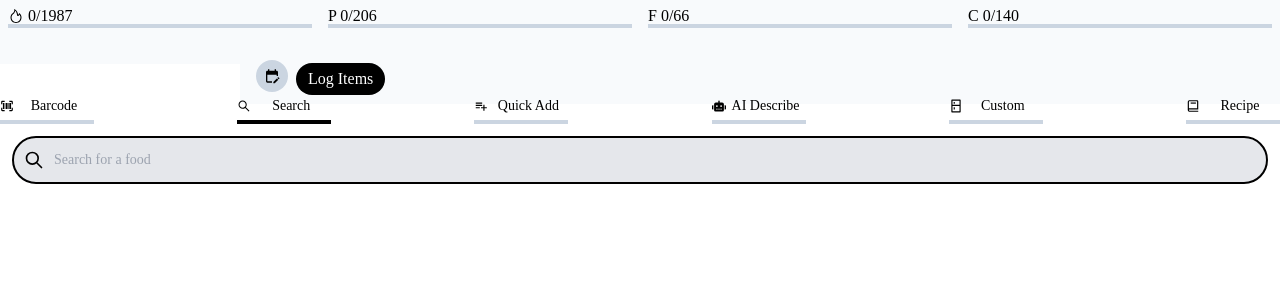
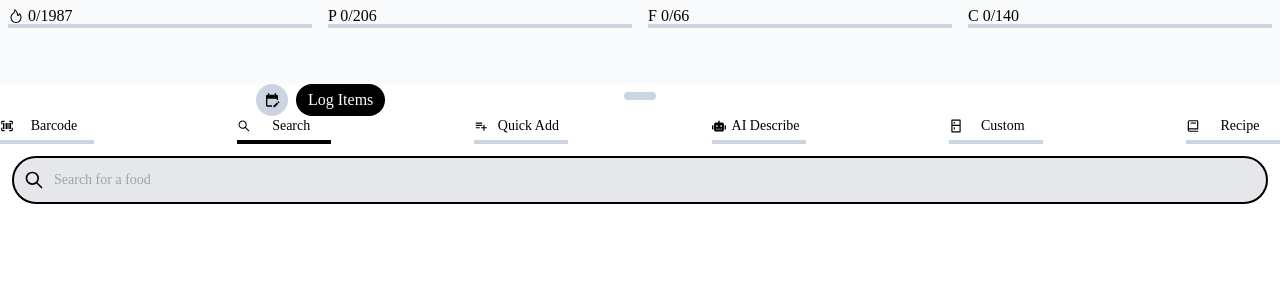
Before and after one commit to keenanmalloy/macro-app, a Next.js app: page / in a window 1280 px wide. Both pictures are taken after a click on the button 640 px from the left and 698 px from the top of the page. Shown: the top 300 px of the page. Built offline with nearby package versions, Linux system fonts and the light colour scheme.

Commit message:
minor change to top of log slider

```diff
--- a/app/components/foodlog/FoodSearchBar.jsx
+++ b/app/components/foodlog/FoodSearchBar.jsx
@@ -30,7 +30,7 @@ export const FoodSearchBar = ({ setIsSearching, setData }) => {
     e.preventDefault();
   };
   return (
-    <form onSubmit={handleSubmit} className=" p-3 bg-white pb-20">
+    <form onSubmit={handleSubmit} className=" p-3 bg-white pb-14">
       {loading && <div>Searching...</div>}
       <div className="relative">
         <div className="flex absolute inset-y-0 left-0 items-center pl-3">
--- a/app/components/foodlog/LogSlider.jsx
+++ b/app/components/foodlog/LogSlider.jsx
@@ -40,7 +40,7 @@ export const LogSlider = ({
       }
     if (isUpSwipe) {
       console.log("up");
-      setY(7);
+      setY(4);
     }
   };
 
@@ -52,9 +52,11 @@ export const LogSlider = ({
     }
   }, [y]);
 
+  console.log(y);
+
   const handleSwiping = (e) => {
     const desiredYBottom = 87;
-    const desiredYTop = 7;
+    const desiredYTop = 4;
     const swipeY = e.touches[0].clientY / 10;
     setTouchEnd(swipeY);
 
@@ -67,7 +69,7 @@ export const LogSlider = ({
     );
   };
 
-  const scrollable = y <= 7 ? "overflow-y-auto" : null;
+  const scrollable = y <= 7 ? "overflow-y-auto" : "overflow-y-hidden";
 
   return (
     <div
@@ -76,9 +78,9 @@ export const LogSlider = ({
         transform: `translateY(${y}%)`,
       }}
     >
-      <header className="sticky -top-5 z-10 overflow-hidden scrollbar-hide">
-        <div className="overflow-auto scrollbar-hide">
-          <div className="flex pl-2 pb-2 space-x-5 w-[800px] bg-slate-50 ">
+      <header className="sticky -top-5 z-10 overflow-hidden scrollbar-hide bg-slate-50 pt-5">
+        <div className="overflow-x-auto scrollbar-hide">
+          <div className="flex pl-2 pb-2 space-x-5 w-[800px] ">
             {selectedFood.map((food, i) => (
               <button key={i} className="border-2 p-1 rounded-full ">
                 <img
@@ -87,7 +89,7 @@ export const LogSlider = ({
                 />
               </button>
             ))}
-            <div className="space-x-2  overflow-hidden absolute left-[240px] bg-slate-50 w-full pl-4  h-12 pt-1 ">
+            <div className="space-x-2  overflow-hidden absolute left-[240px] flex items-center w-full pl-4  h-12 ">
               <button className="rounded-full bg-slate-300 p-2">
                 <MdEditCalendar />
               </button>
```
